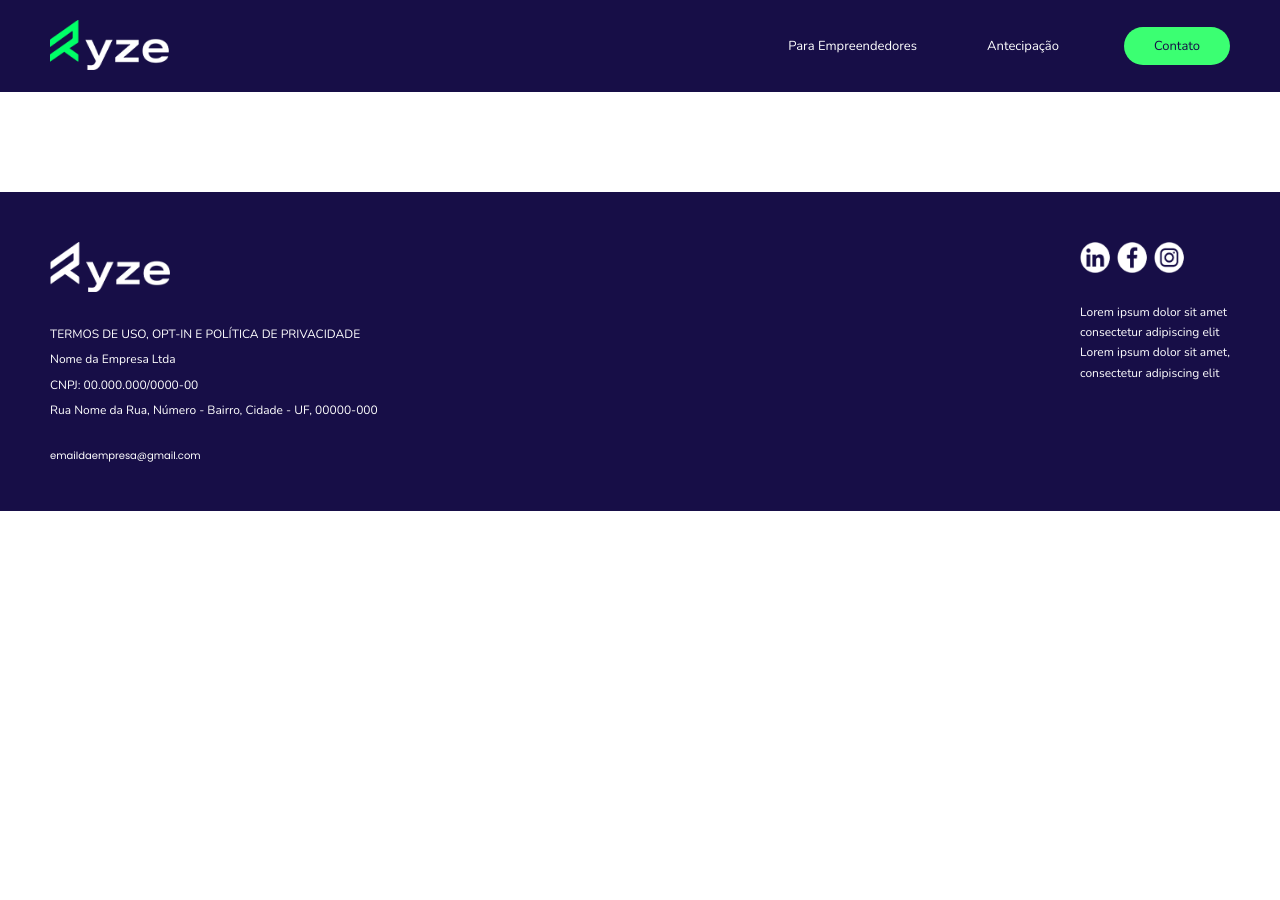
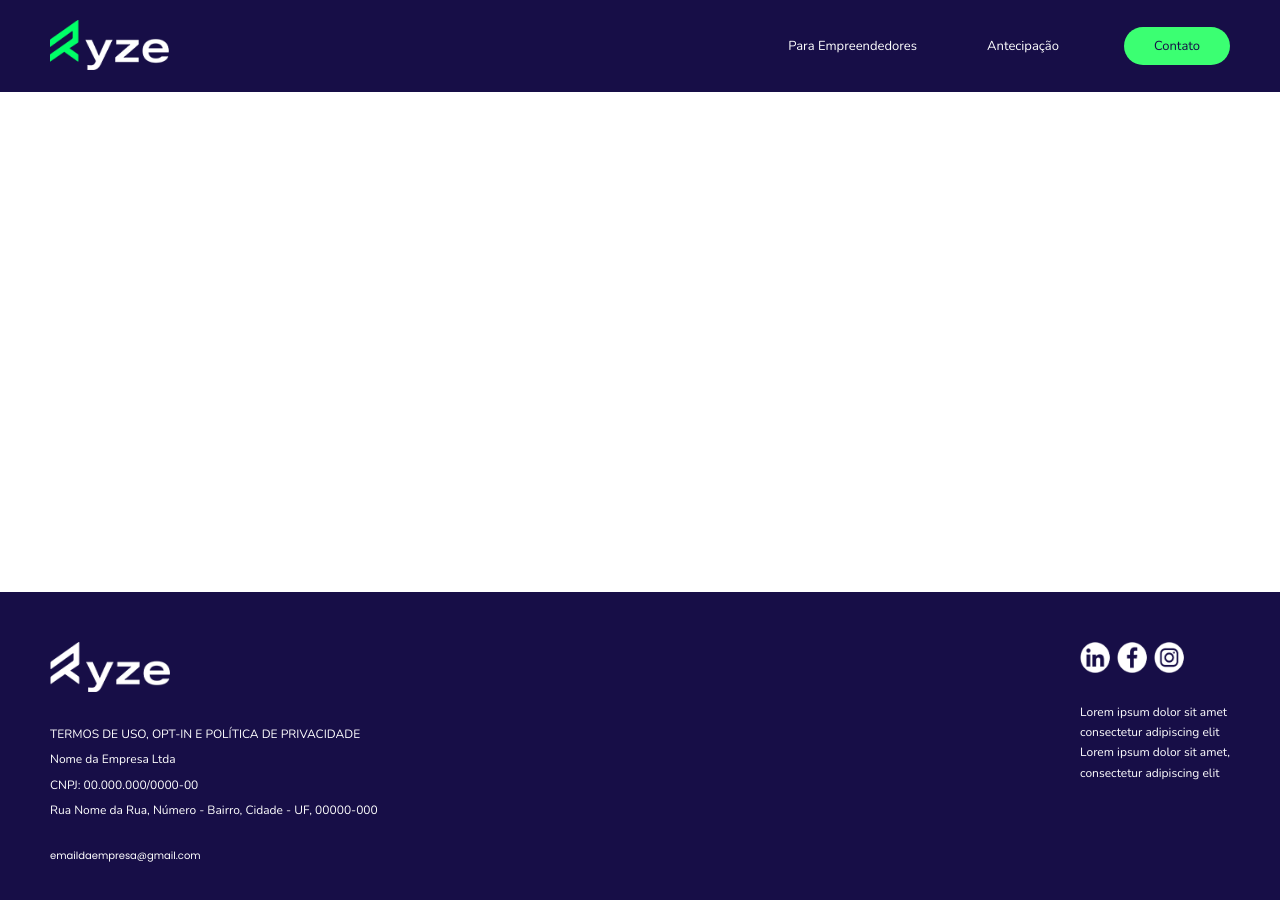
Before and after one commit to rodrigo7584/ryze3, a Next.js app: page /contato in a window 1280 px wide. Shown: the top 900 px of the page. Before the commit the page ends 800 px from the top, so only its background shows below. Built offline with nearby package versions, Linux system fonts and the light colour scheme.

Commit message:
05/09/2023

```diff
--- a/styles/contato.css
+++ b/styles/contato.css
@@ -1,3 +1,8 @@
-section.contact{
+section.contact {
   padding: 5rem 0;
 }
+section.contact .row {
+  display: flex;
+  align-items: center;
+  min-height: calc(100vh - 40rem);
+}
```
